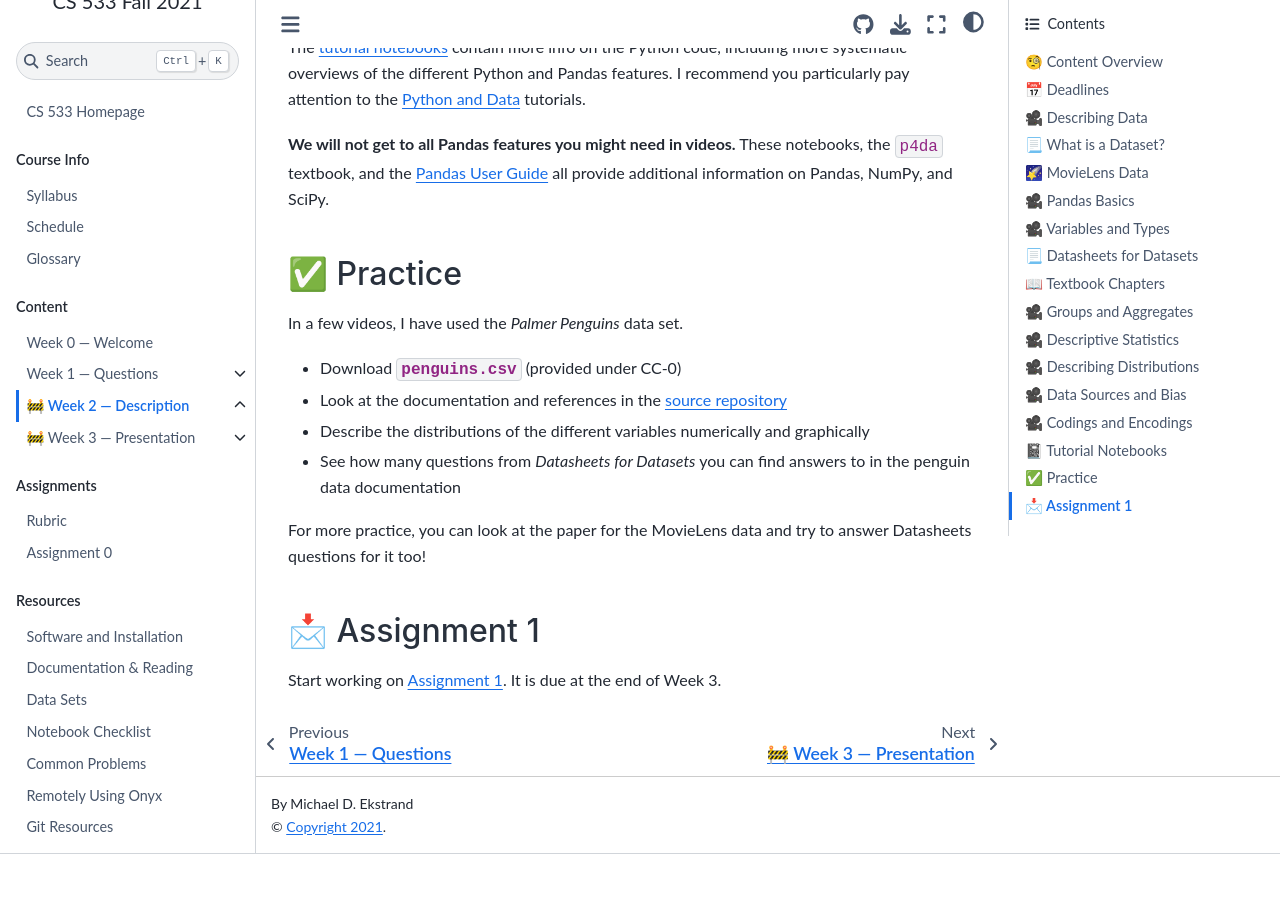
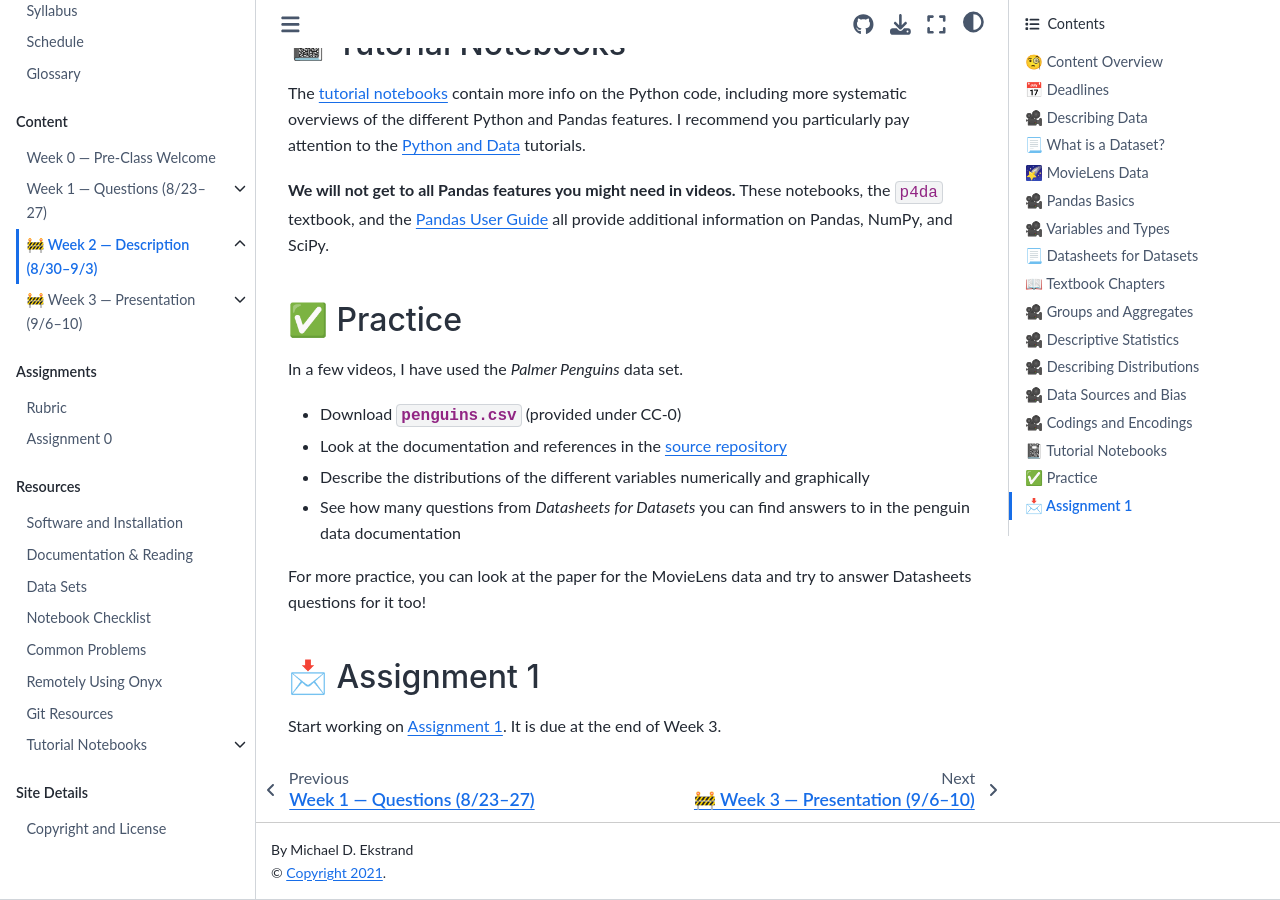
Before and after one commit to mdekstrand/cs533-web, a Jupyter Book: the page built from week2/index.md, in a window 1280 px wide and 900 px high, scrolled down 4825 px. Built offline with Jupyter Book 1.0.4 settings and Sphinx 7.4.7 and the Sphinx Book theme 1.1.4, drawn with Linux system fonts in a browser that asks for light colours; pages that are not in the unit, such as notebooks, are missing from menus; cross-references to code outside the pages are shown as plain code; a style sheet for code colours, icons or effects is not loaded; before the commit the page ends 5679 px from its top, so only the background shows below that; some of the changed text lies outside the part shown.

Commit message:
add week numbers

```diff
--- a/week0/index.md
+++ b/week0/index.md
@@ -1,4 +1,4 @@
-# Week 0 — Welcome
+# Week 0 — Pre-Class Welcome
 
 Hello, and welcome to CS 533!  This page isn't really a course week — it's a quick orientation so
 you can know what to expect in our class, and things to do if you want to start preparing ahead.
--- a/week1/index.md
+++ b/week1/index.md
@@ -1,4 +1,4 @@
-# Week 1 — Questions
+# Week 1 — Questions (8/23–27)
 
 The key learning outcomes for this week are:
 
--- a/week2/index.md
+++ b/week2/index.md
@@ -1,4 +1,4 @@
-# 🚧 Week 2 — Description
+# 🚧 Week 2 — Description (8/30–9/3)
 
 :::{draft}
 This content is still in draft state and has not yet been finalized.
--- a/week3/index.md
+++ b/week3/index.md
@@ -1,4 +1,4 @@
-# 🚧 Week 3 — Presentation
+# 🚧 Week 3 — Presentation (9/6–10)
 
 :::{draft}
 This content is still in draft state and has not yet been finalized.
```
